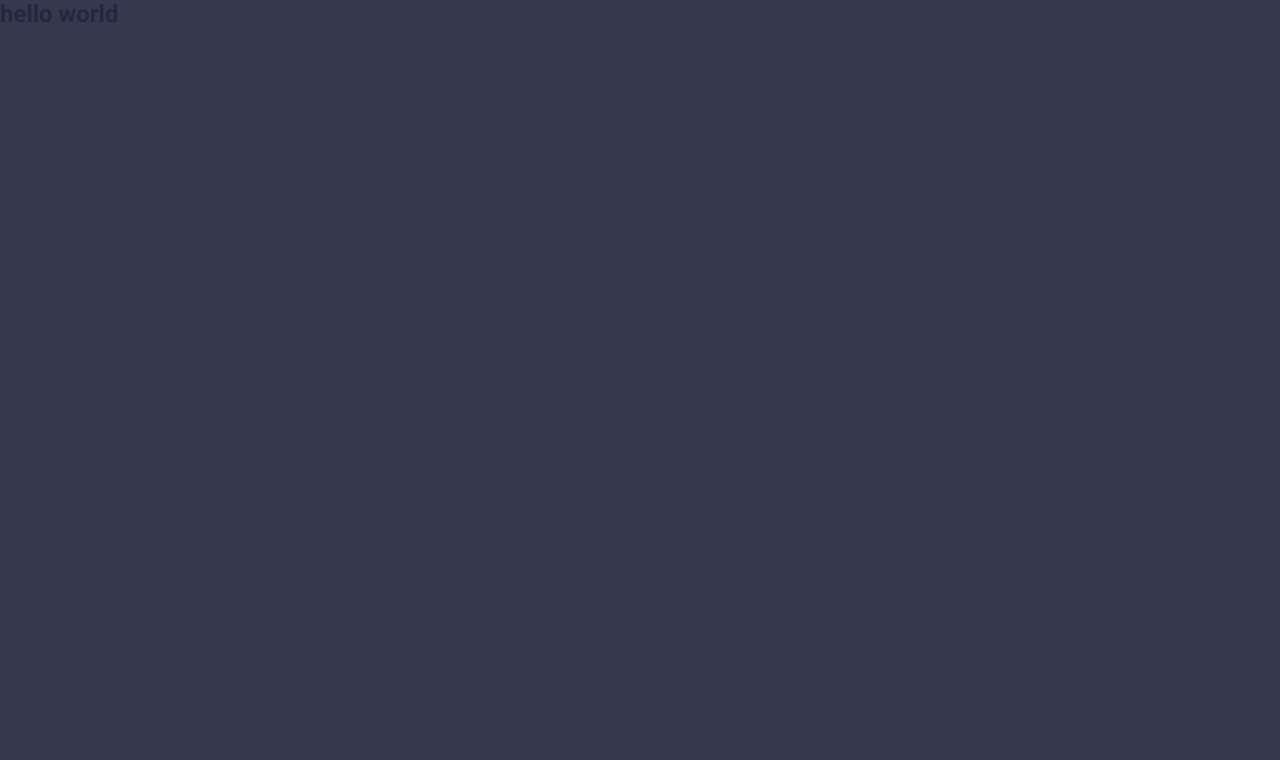
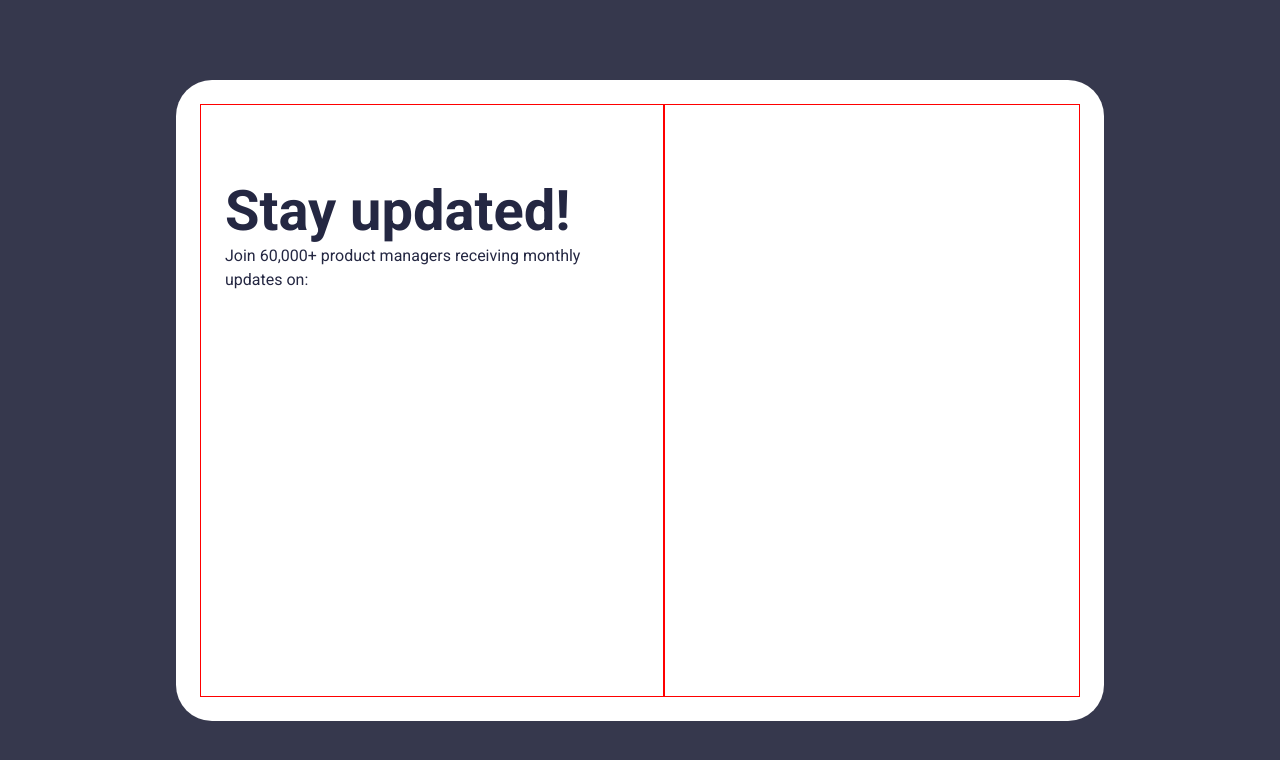
Before and after one commit to EdwinSch/react-newsletter-signup, a React (Vite) app: page / in a window 1280 px wide. Shown: the top 760 px of the page. Built offline with nearby package versions, Linux system fonts and the light colour scheme.

Commit message:
setup basic structure

```diff
--- a/src/App.jsx
+++ b/src/App.jsx
@@ -1,8 +1,13 @@
 function App() {
   return (
-    <>
-      <h2>hello world</h2>
-    </>
+    <main>
+      <section className="subscribe-container">
+        <h1>Stay updated!</h1>
+        <p>Join 60,000+ product managers receiving monthly updates on:</p>
+      </section>
+
+      <section className="image-container">{/* img */}</section>
+    </main>
   );
 }
 
--- a/src/styles/main.scss
+++ b/src/styles/main.scss
@@ -26,10 +26,45 @@ $gray: #9193a0;
 $tomato: #ff6155;
 $gradient: linear-gradient(204.47deg, #ff6a3a, #ff527b);
 $font: "Roboto", sans-serif;
+$inspect: solid red 1px;
 
 // Styles
 body {
   font-family: $font;
   background: $background;
   color: $text;
+  height: 100vh;
+  display: flex;
+  justify-content: center;
+  align-items: center;
 }
+
+main {
+  background: white;
+  width: 928px;
+  height: 641px;
+  padding: 24px;
+  border-radius: 36px;
+  display: flex;
+}
+
+.subscribe-container {
+  flex: 1;
+  border: $inspect;
+  padding: 73px 24px;
+
+  h1 {
+    font-size: 3.5rem;
+    font-weight: 700;
+  }
+  p {
+    font-size: 1rem;
+    font-weight: 400;
+    line-height: 24px;
+  }
+}
+
+.image-container {
+  flex: 1;
+  border: $inspect;
+}
```
